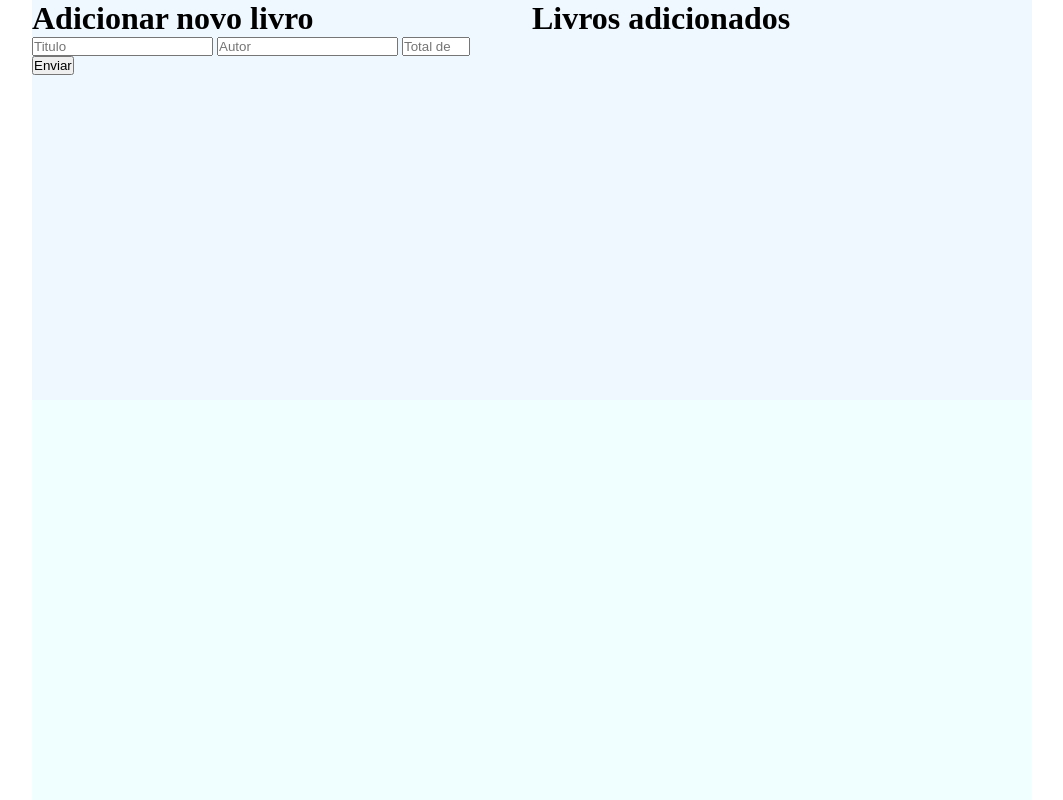
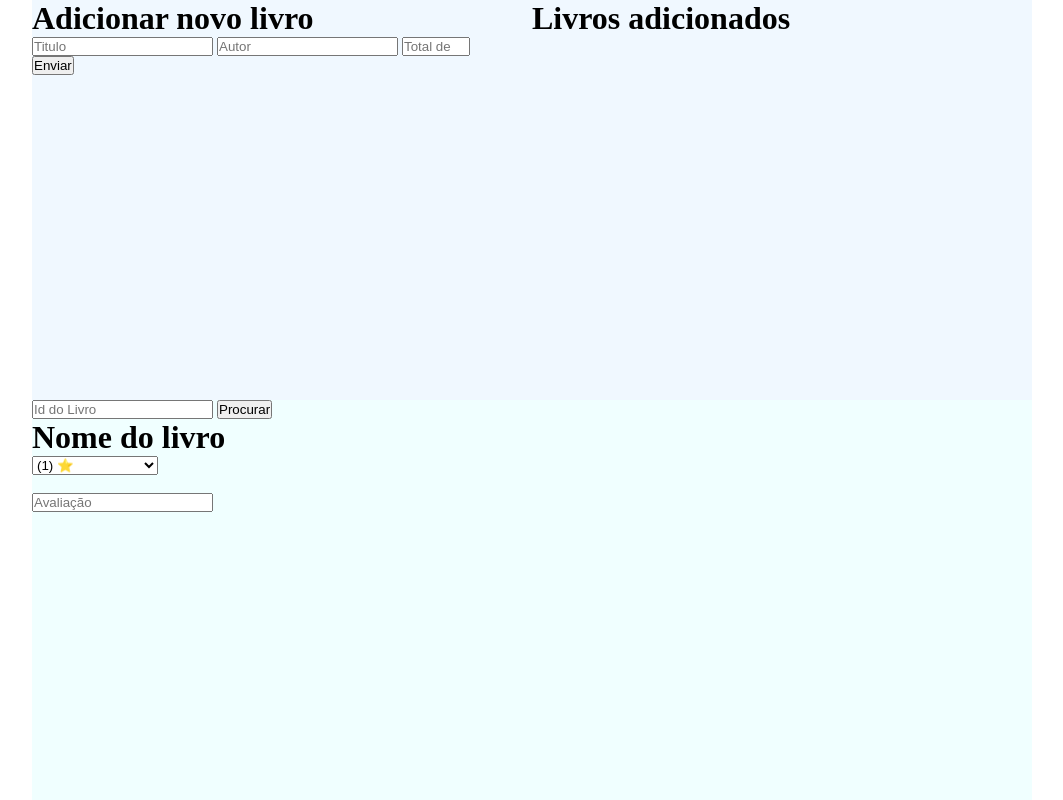
Before and after one commit to ArielBauer/Biblioteca_pessoal, a website: page public/index.html in a window 1280 px wide. Shown: the whole page, without its empty margins (108-1171 px from the left). Drawn offline with Linux system fonts and the light colour scheme; no server answers.

Commit message:
adição dos campos para a nota

```diff
--- a/public/index.html
+++ b/public/index.html
@@ -24,7 +24,17 @@
         </div>
     </div>
     <div id="baixo">
-
+        <input type="number" id="idLivro" placeholder="Id do Livro" min="1">
+        <button>Procurar</button>
+        <h1>Nome do livro</h1>
+        <select name="select" id="nota">
+            <option value="1.0">(1) ⭐</option>
+            <option value="2.0">(2) ⭐⭐</option>
+            <option value="3.0">(3) ⭐⭐⭐</option>
+            <option value="4.0">(4) ⭐⭐⭐⭐</option>
+            <option value="5.0">(5) ⭐⭐⭐⭐⭐</option>
+        </select> <br><br>
+        <input type="text" placeholder="Avaliação" id="avaliacao">
     </div>
 </div>
 </body>
--- a/public/script.js
+++ b/public/script.js
@@ -23,9 +23,11 @@ async function carregarLivros(){
     li2.style.marginLeft = '15px';
     li2.style.marginTop = '5px';
     ul.appendChild(li2);
-    // const li3 = document.createElement("li");
-    // li3.textContent = `Total de páginas: ${u.paginas_total}`;
-    // ul.appendChild(li3);
+    const li3 = document.createElement("li");
+    li3.textContent = `Id: ${u.id}`;
+    ul.appendChild(li3);
+    li3.style.marginLeft = '15px';
+    li3.style.marginTop = '5px';
   });
 };
 
```
